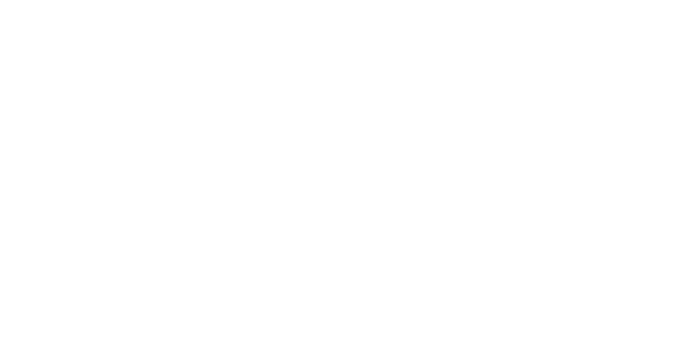
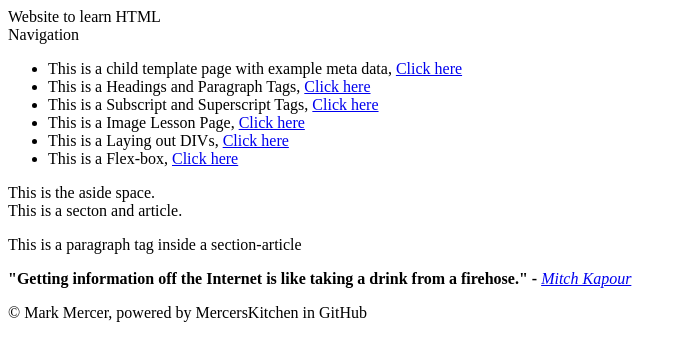
Before and after one commit to sabbas55/LearningHTML.github.io, a plain HTML site: page index.html in a window 1280 px wide. Shown: the whole page, without its empty margins (0-687 px from the left). Drawn offline with Linux system fonts and the light colour scheme.

Commit message:
Update index.html

```diff
--- a/index.html
+++ b/index.html
@@ -1,12 +1,57 @@
 <!DOCTYPE html>
 <html lang="en">
 <head>
+    <!-- Used by the Keyboard-->
     <meta charset="UTF-8">
     <meta http-equiv="X-UA-Compatible" content="IE=edge">
+    <meta name="author" content="Sameer Abbas">
+    <meta name="description" content="Learning HTML by building a simple website">
+    <meta name="keywords" content="boilerplate, starter code, HTML, learning, splash page, index">
     <meta name="viewport" content="width=device-width, initial-scale=1.0">
-    <title>I'm Learning ;)</title>
+  <!-- Content give value for name or http-equiv attribute, text entry in string or array string -->
+
+    <!-- meta http-equiv="default-style" content=""--> <!-- content matches css link exactly-->
+
+    <!-- Other meta attributes to be aware of -->
+
+    <!-- meta http-equiv="refresh" content="30"-->
+    <!-- Content forces a Internet Request to refresh webpage every "time value in seconds" -->
+    <!-- Use this when refreshes are needed -->
+
+    <!-- meta http-equiv="content-type" content="text/html; charset=UTF-8" -->
+    <!-- Already specified in the charset above-->
+
+    <title>Splash Plage</title>
+
+    <noscript>Running JavaScript is not necessary in the HTML Page ... FYI: your feature to execute scripts is turned off</noscript>
+
 </head>
+
 <body>
+    <header>Website to learn HTML</header>
+    <nav>
+        Navigation
+    <ul>
+        <li> This is a child template page with example meta data, <a href="childPages/childTemplate.html" target="_blank">Click here</a>
+        <li> This is a Headings and Paragraph Tags, <a href="childPages/Headings and Paragraph Tags.html" target="_blank">Click here</a>
+        <li> This is a Subscript and Superscript Tags, <a href="childPages/Subscript and Superscript Tags.html" target="_blank">Click here</a>
+        <li> This is a Image Lesson Page, <a href="childPages/Headings and Paragraph Tags.html" target="_blank">Click here</a>
+        <li> This is a Laying out DIVs, <a href="childPages/Headings and Paragraph Tags.html" target="_blank">Click here</a>
+        <li> This is a Flex-box, <a href="childPages/Flex-box.html" target="_blank">Click here</a>
+    </ul>
+</nav>
+<aside>This is the aside space.</aside>
+<section><article>This is a secton and article.</article></section>
+<section><article><p>This is a paragraph tag inside a section-article</p></article></section>
+</body>
 
-</body>
+<footer>
+<blockquote cite="https://www.brainyquote.com/quotes/mitch_kapor_163583">
+    <!-- Date Accessed 20220706 -->
+</blockquote>
+<strong>"Getting information off the Internet is like taking a drink from a firehose." - </strong>
+<em><a href="https://www.brainyquote.com/quotes/mitch_kapor_163583" target="_blank">Mitch Kapour</a></em>
+<p>&copy Mark Mercer, powered by MercersKitchen in GitHub</p>
+</footer>
+
 </html>
```
